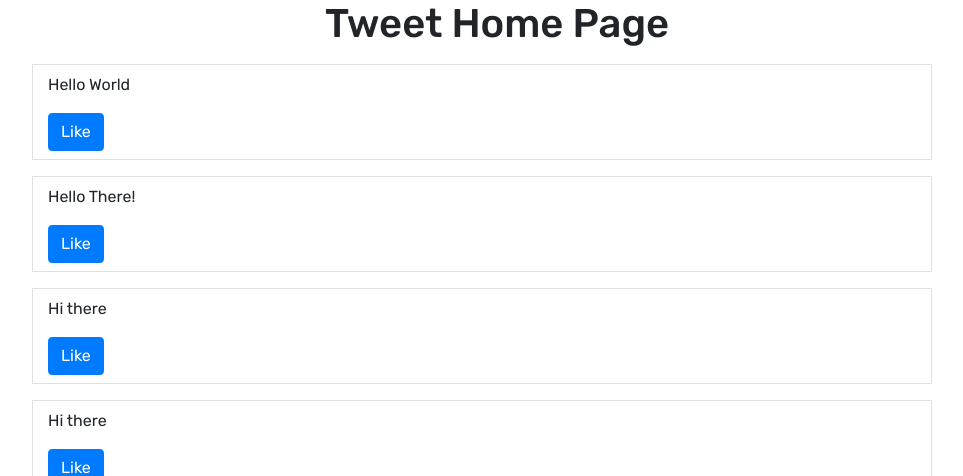
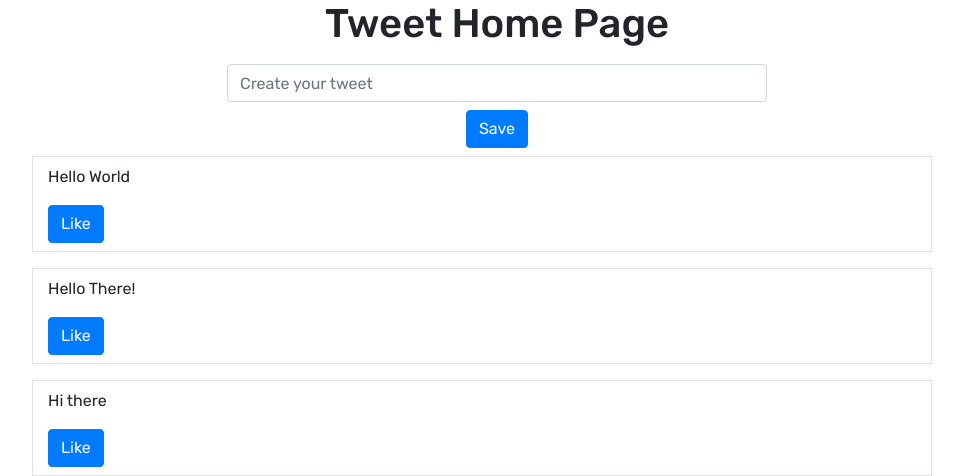
Before and after one commit to karankumarshreds/FullStack_TwitterClone, a Django app: page / in a window 1280 px wide. Shown: the part 56-532 px from the top of the page, without its empty margins (143-1106 px from the left). Run offline with Django 3.2, Linux system fonts and the light colour scheme; data comes from the database, SQL or seed files in the repository; both versions use the stored data as it was after the commit; some libraries are stand-ins or nearby versions.

Commit message:
Add dynamic form submission using Axios

```diff
--- a/templates/pages/home.html
+++ b/templates/pages/home.html
@@ -7,6 +7,19 @@
 <div class="row text-center">
     <div class="col">
         <h1>Tweet Home Page</h1>
+    </div>
+</div>
+<!-- tweet create form comes here -->
+<div class="row text-center">
+    <div class="col-10 col-md-6 mx-auto">
+        <form class="form" id="tweet-create-form" method="POST" action="/create-tweet/">
+            {%csrf_token%}
+            <!-- using this to redirect to '/' after form submission
+            handled by the create view & fetched as name:'/' -->
+            <input type="hidden" name="next" value="/"/>
+            <input class="form-control my-2" id="tweet-input" name="content" placeholder="Create your tweet"/>
+            <button class="btn btn-primary" type="submit">Save</button>
+        </form>
     </div>
 </div>
 <!-- tweets come here -->
@@ -56,9 +69,25 @@
         }
         tweetsElement.innerHTML = list;
     }
-    showTweets()
+    showTweets();
     //1:56
-
+    const tweetFormElement = document.querySelector('#tweet-create-form');
+    document.addEventListener('submit', (event) => {
+        event.preventDefault();
+        //FormData fetches keyVals of the form's data
+        //keys are name of form els and vals are value
+        const formData = new FormData(event.target);
+        const url = event.target.getAttribute('action');
+        const method = event.target.getAttribute('method');
+        axios({
+            method: method,
+            url: url,
+            data: formData
+        }).then((res) => {
+            document.querySelector('#tweet-input').value = '';
+            showTweets();
+        })
+    });
 </script>
 
 {%endblock%}
--- a/tweets/views.py
+++ b/tweets/views.py
@@ -1,4 +1,4 @@
-from django.shortcuts import render
+from django.shortcuts import render, redirect
 from django.http import HttpResponse
 from django.http import JsonResponse
 
@@ -12,11 +12,12 @@ def home_view(request, *args, **kwargs):
 #create_view
 def tweet_create_view(request):
     form = TweetForm(request.POST or None)
+    next_url = request.POST.get('next') or None
     if form.is_valid():
         obj = form.save(commit=False)
         obj.save()
-        #to make it empty afer saving
         form = TweetForm()
+        return redirect(next_url)
     context = {
         'form': form
     }
@@ -32,7 +33,6 @@ def tweet_list_view(request):
             {"id": query.id, "content": query.content, "likes": 0}
             for query in query_set
         ]
-        print(tweet_list)
         data = {
             "response": tweet_list
         }
@@ -57,5 +57,4 @@ def tweet_detail_view(request, id):
     except:
         data['content'] = "Not Found"
         status=404
-
     return JsonResponse(data, status=status)
```
Also changed, not shown: db.sqlite3.
